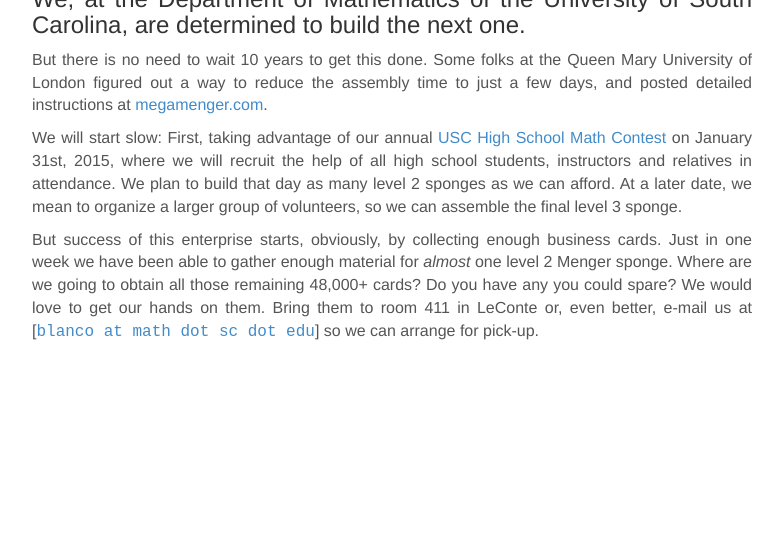
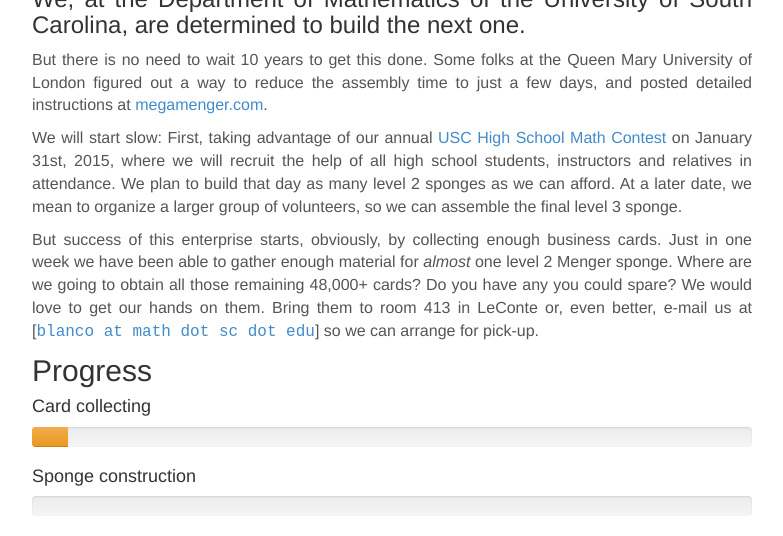
Before and after one commit to blancosilva/blancosilva.github.io, a Jekyll site: the page built from _posts/2014-11-05-Menger-Sponges.md, in a window 1280 px wide and 900 px high, scrolled down 1876 px, cut to the strip 364-900 px from the top of the window. Shown: the whole strip, without its empty margins (248-1031 px from the left). Built offline with Jekyll 4.4.1, drawn with Linux system fonts in a browser that asks for light colours; nearby versions of some CDN libraries; formulas are drawn with MathJax 3; comment, search, counter and statistics services are not loaded; before the commit the page ends 2594 px from its top, so only the background shows below that; some of the changed lines change nothing that is shown.

Commit message:
Added support for progress bars in Menger Sponge post

```diff
--- a/_posts/2014-11-05-Menger-Sponges.md
+++ b/_posts/2014-11-05-Menger-Sponges.md
@@ -42,6 +42,56 @@
 
 We will start slow: First, taking advantage of our annual <a href="http://www.math.sc.edu/contest">USC High School Math Contest</a> on January 31st, 2015, where we will recruit the help of all high school students, instructors and relatives in attendance.  We plan to build that day as many level 2 sponges as we can afford.  At a later date, we mean to organize a larger group of volunteers, so we can assemble the final level 3 sponge.
 
-But success of this enterprise starts, obviously, by collecting enough business cards.  Just in one week we have been able to gather enough material for _almost_ one level 2 Menger sponge.  Where are we going to obtain all those remaining 48,000+ cards?  Do you have any you could spare?  We would love to get our hands on them.  Bring them to room 411 in LeConte or, even better, e-mail us at [<a href="mailto:blanco@math.sc.edu"><tt>blanco at math dot sc dot edu</tt></a>] so we can arrange for pick-up.
+But success of this enterprise starts, obviously, by collecting enough business cards.  Just in one week we have been able to gather enough material for _almost_ one level 2 Menger sponge.  Where are we going to obtain all those remaining 48,000+ cards?  Do you have any you could spare?  We would love to get our hands on them.  Bring them to room 413 in LeConte or, even better, e-mail us at [<a href="mailto:blanco@math.sc.edu"><tt>blanco at math dot sc dot edu</tt></a>] so we can arrange for pick-up.
 
-<script type="text/javascript" src="http://maps.googleapis.com/maps/api/js?sensor=false"></script>
+## Progress
+
+#### Card collecting
+
+<div class="progress">
+	<div class="progress-bar progress-bar-warning" style="width: 5%"><span class="sr-only">Level-2</span></div>
+	<!-- <div class="progress-bar progress-bar-danger" style="width: 5%"><span class='sr-only'>Level-2</span></div>
+	<div class="progress-bar progress-bar-success" style="width: 5%"><span class="sr-only">Level-2</span></div>
+	<div class="progress-bar progress-bar-warning" style="width: 5%"><span class="sr-only">Level-2</span></div>
+	<div class="progress-bar progress-bar-danger" style="width: 5%"><span class='sr-only'>Level-2</span></div>
+	<div class="progress-bar progress-bar-success" style="width: 5%"><span class="sr-only">Level-2</span></div>
+	<div class="progress-bar progress-bar-warning" style="width: 5%"><span class="sr-only">Level-2</span></div>
+	<div class="progress-bar progress-bar-danger" style="width: 5%"><span class='sr-only'>Level-2</span></div>
+	<div class="progress-bar progress-bar-success" style="width: 5%"><span class="sr-only">Level-2</span></div>
+	<div class="progress-bar progress-bar-warning" style="width: 5%"><span class="sr-only">Level-2</span></div>
+	<div class="progress-bar progress-bar-danger" style="width: 5%"><span class='sr-only'>Level-2</span></div>
+	<div class="progress-bar progress-bar-success" style="width: 5%"><span class="sr-only">Level-2</span></div>
+	<div class="progress-bar progress-bar-warning" style="width: 5%"><span class="sr-only">Level-2</span></div>
+	<div class="progress-bar progress-bar-danger" style="width: 5%"><span class='sr-only'>Level-2</span></div>
+	<div class="progress-bar progress-bar-success" style="width: 5%"><span class="sr-only">Level-2</span></div>
+	<div class="progress-bar progress-bar-warning" style="width: 5%"><span class="sr-only">Level-2</span></div>
+	<div class="progress-bar progress-bar-danger" style="width: 5%"><span class='sr-only'>Level-2</span></div>
+	<div class="progress-bar progress-bar-success" style="width: 5%"><span class="sr-only">Level-2</span></div>
+	<div class="progress-bar progress-bar-warning" style="width: 5%"><span class="sr-only">Level-2</span></div>
+	<div class="progress-bar progress-bar-danger" style="width: 5%"><span class='sr-only'>Level-2</span></div> -->
+</div>
+
+#### Sponge construction
+
+<div class="progress">
+<!-- 	<div class="progress-bar progress-bar-warning" style="width: 5%"><span class="sr-only">Level-2</span></div>
+	<div class="progress-bar progress-bar-warning" style="width: 5%"><span class="sr-only">Level-2</span></div>
+	<div class="progress-bar progress-bar-warning" style="width: 5%"><span class="sr-only">Level-2</span></div>
+	<div class="progress-bar progress-bar-warning" style="width: 5%"><span class="sr-only">Level-2</span></div>
+	<div class="progress-bar progress-bar-warning" style="width: 5%"><span class="sr-only">Level-2</span></div>
+	<div class="progress-bar progress-bar-warning" style="width: 5%"><span class="sr-only">Level-2</span></div>
+	<div class="progress-bar progress-bar-warning" style="width: 5%"><span class="sr-only">Level-2</span></div>
+	<div class="progress-bar progress-bar-warning" style="width: 5%"><span class="sr-only">Level-2</span></div>
+	<div class="progress-bar progress-bar-warning" style="width: 5%"><span class="sr-only">Level-2</span></div>
+	<div class="progress-bar progress-bar-warning" style="width: 5%"><span class="sr-only">Level-2</span></div>
+	<div class="progress-bar progress-bar-warning" style="width: 5%"><span class="sr-only">Level-2</span></div>
+	<div class="progress-bar progress-bar-warning" style="width: 5%"><span class="sr-only">Level-2</span></div>
+	<div class="progress-bar progress-bar-warning" style="width: 5%"><span class="sr-only">Level-2</span></div>
+	<div class="progress-bar progress-bar-warning" style="width: 5%"><span class="sr-only">Level-2</span></div>
+	<div class="progress-bar progress-bar-warning" style="width: 5%"><span class="sr-only">Level-2</span></div>
+	<div class="progress-bar progress-bar-warning" style="width: 5%"><span class="sr-only">Level-2</span></div>
+	<div class="progress-bar progress-bar-warning" style="width: 5%"><span class="sr-only">Level-2</span></div>
+	<div class="progress-bar progress-bar-warning" style="width: 5%"><span class="sr-only">Level-2</span></div>
+	<div class="progress-bar progress-bar-warning" style="width: 5%"><span class="sr-only">Level-2</span></div>
+	<div class="progress-bar progress-bar-warning" style="width: 5%"><span class="sr-only">Level-2</span></div> -->
+</div>
```
Also changed, not shown: 3 other files.
